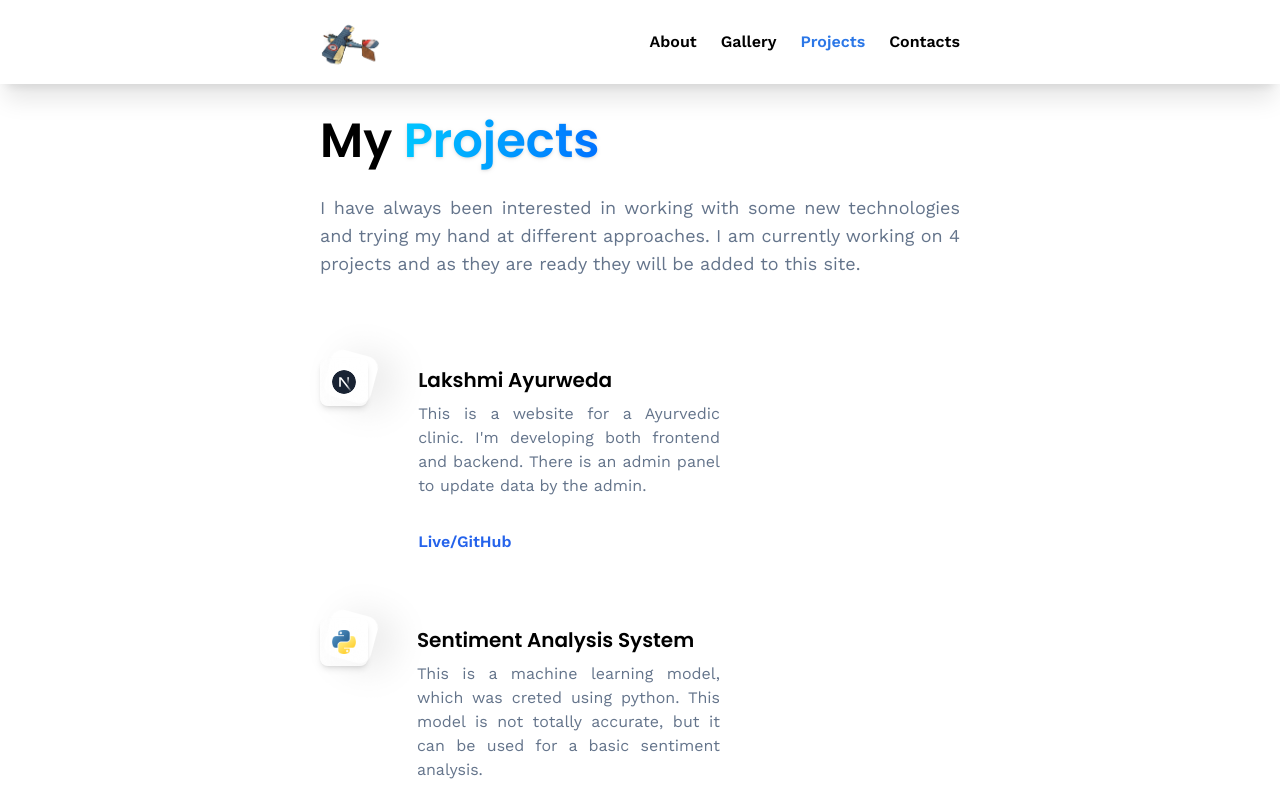
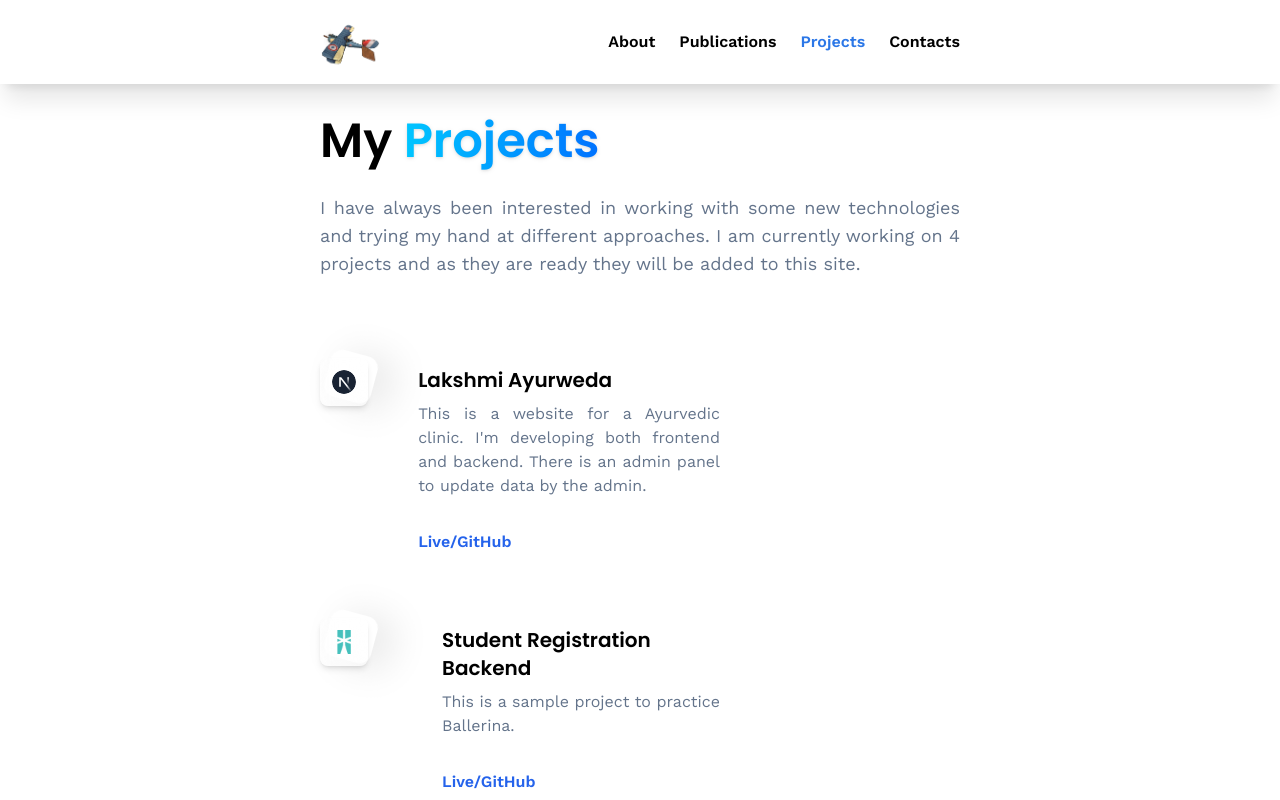
Before and after one commit to Chamaali/3d-portfolio, a React (Vite) app: page /projects in a window 1280 px wide. Shown: the top 800 px of the page. Built offline with nearby package versions, Linux system fonts and the light colour scheme; no server answers.

Commit message:
Added new Projects and Changed the Publications.

```diff
--- a/src/components/NavigationBar.jsx
+++ b/src/components/NavigationBar.jsx
@@ -48,12 +48,12 @@ const NavigationBar = () => {
                 About
               </NavLink>
               <NavLink
-                to="./gallery"
+                to="./publications"
                 className={({ isActive }) =>
                   isActive ? "text-blue-500" : "text-black"
                 }
               >
-                Gallery
+                Publications
               </NavLink>
               <NavLink
                 to="./projects"
@@ -99,13 +99,13 @@ const NavigationBar = () => {
                 About
               </NavLink>
               <NavLink
-                to="./gallery"
+                to="./publications"
                 onClick={toggleOffcanvas}
                 className={({ isActive }) =>
                   isActive ? "text-blue-500" : "text-black"
                 }
               >
-                Gallery
+                Publications
               </NavLink>
               <NavLink
                 to="./projects"
--- a/src/constants/index.js
+++ b/src/constants/index.js
@@ -387,6 +387,8 @@ export const publications = [
 // ];
 
 export const projects = [
+
+
   {
     iconUrl: nextjs,
     theme: "btn-back-white",
@@ -394,6 +396,23 @@ export const projects = [
     description:
       "This is a website for a Ayurvedic clinic. I'm developing both frontend and backend. There is an admin panel to update data by the admin.",
     link: "https://github.com/Chamaali/Lakshmi-Ayurweda",
+  },
+
+  {
+    iconUrl: ballerina,
+    theme: "btn-back-white",
+    name: "Student Registration Backend",
+    description:
+      "This is a sample project to practice Ballerina.",
+    link: "https://github.com/Chamaali/Student-Registration-Backend.git",
+  },
+  {
+    iconUrl: react,
+    theme: "btn-back-white",
+    name: "Student Registration Frontend",
+    description:
+      "This is a sample project to practice Asgardeo and Choreo",
+    link: "https://github.com/Chamaali/Student-Registration-Frontend.git",
   },
   {
     iconUrl: python,
--- a/src/pages/Gallery.jsx
+++ b/src/pages/Gallery.jsx
@@ -35,11 +35,11 @@ const Gallery = () => {
       <h1 className="head-text my-6">
         My{" "}
         <span className="blue-gradient_text font-semibold drop-shadow">
-          Gallery
+          Publications
         </span>
       </h1>
 
-      <div className="mt-5 flex flex-col gap-3 text-slate-500">
+      {/* <div className="mt-5 flex flex-col gap-3 text-slate-500">
         <p className="text-justify text-lg">
           Welcome to the Gallery, a curated space showcasing my collection of
           Research, Achievements, and Memories. Each piece represents
@@ -49,7 +49,7 @@ const Gallery = () => {
           item, and I hope you find them as inspiring and meaningful as they are
           to me.
         </p>
-      </div>
+      </div> */}
 
       <div>
         <div className="flex mt-10   mb-6">
@@ -69,12 +69,30 @@ const Gallery = () => {
         </div>
 
         <div className="grid md:grid-cols-2  sm:grid-cols-2 xs:grid-cols-1 grid-cols-1  gap-5">
-          {publications.map((publication) => (
+          <div
+            className=" rounded-lg shadow-xl px-4 py-2 text-justify border border-slate-200">
+            <div className="px-2 pb-3 pt-5 font-serif ">
+              <p className="pb-2 text-sm">
+                D. Hwc, I. Imsc, S. Jdc, P. Ghm, W. Wvsk, and W. Pmta,
+                “Revolutionizing Tea Quality Measurement using Multi Method
+                Approach: An Innovative Mobile Application Approach.”
+              </p>
+            </div>
+            <div className="px-2 pb-3 pt-5 font-serif ">
+              <p className="pb-2 text-sm">
+                E. Easks., S. Hmvmb, D. Hwc, W. Wmkc, “Design and Development of
+                Unique Playable Farming App for Link Famers and Dwellers”
+              </p>
+            </div>
+          </div>
+          {/* {publications.map((publication) => (
             <div
               className=" rounded-lg shadow-xl px-4 py-2 text-justify border border-slate-200"
               key={publication.id}
             >
               <div className="px-2 pb-3 pt-5 font-serif ">
+
+
                 <p className="font-bold text-md pb-2">{publication.title}</p>
                 <p className="pb-2 text-sm">{publication.authors}</p>
                 <p className="pb-2 italic font-semibold text-sm">
@@ -82,8 +100,9 @@ const Gallery = () => {
                 </p>
                 <p className="text-sm">{publication.year}</p>
               </div>
+
             </div>
-          ))}
+          ))} */}
         </div>
       </div>
 
```
